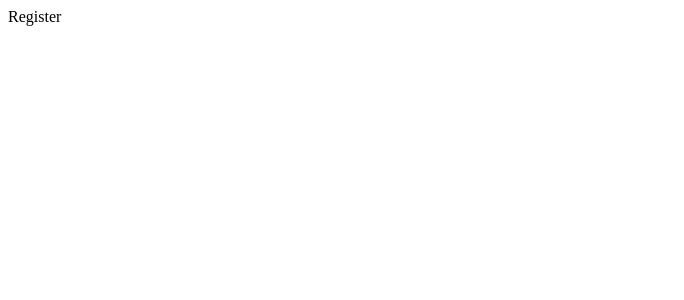
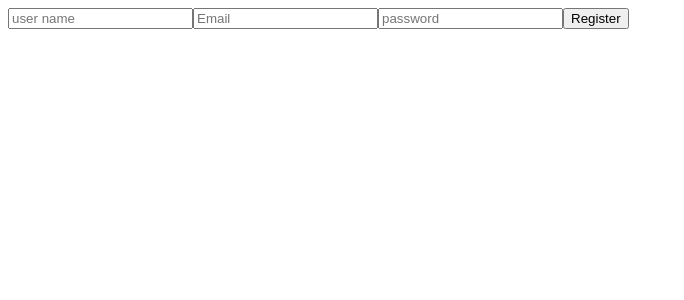
Before and after one commit to Ace-spoe/habit-tracker, a React (Vite) app in the folder client/: page /register in a window 1280 px wide. Shown: the top 300 px of the page, without its empty margins (0-684 px from the left). Built offline with nearby package versions, Linux system fonts and the light colour scheme.

Commit message:
implemented registration flow

```diff
--- a/client/src/pages/Login.jsx
+++ b/client/src/pages/Login.jsx
@@ -54,7 +54,7 @@ const Login = () => {
       value = {formData.password}
       onChange = {e => setFormData({ ...formData, password: e.target.value })}  />
       <input
-      type = 'submit' />
+      type = 'submit' value="Login" />
       {err && <p>{err}</p>}
     </form>
 
--- a/client/src/pages/Register.jsx
+++ b/client/src/pages/Register.jsx
@@ -1,8 +1,67 @@
-import React from 'react'
+import React, { useState } from 'react'
+import { useNavigate } from 'react-router-dom'
 
 const Register = () => {
+  const [ formData , setFormData ] = useState({
+    username : '' , email : '' , password : ''
+  })
+  const [err , setErr] = useState(null)
+  const navigate = useNavigate()
+
+  const handleSubmit = async (e) => {
+      e.preventDefault()
+
+      try{
+        const res = await fetch ("http://localhost:3000/api/auth/register", {
+          method : 'POST' ,
+          headers : {
+            'Content-Type' : 'application/json'
+          },
+          credentials : 'include',
+          body : JSON.stringify(formData)
+        })
+
+        const response = await res.json()
+
+        if (!res.ok) {
+        setErr(response.message);
+        return console.log('Some thing went wrong')
+      }
+
+      navigate('/login')
+
+      }catch(err){
+        setErr('Unable to connect to the internet')
+    }
+
+
+    }
+
+
   return (
-    <div>Register</div>
+    <form onSubmit = {handleSubmit}>
+      <input type="text"
+      placeholder='user name'
+      required
+      value={formData.username}
+      onChange={e => setFormData({...formData , username : e.target.value })}
+      />
+      <input type="email"
+      placeholder='Email'
+      required
+      value={formData.email}
+      onChange={e => setFormData({...formData , email : e.target.value })}
+      />
+      <input type="password"
+      placeholder='password'
+      required
+      value={formData.password}
+      onChange={e => setFormData({...formData , password : e.target.value})}
+      />
+      <input
+      type = 'submit' value='Register'/>
+      {err && <p>{err}</p>}
+    </form>
   )
 }
 
```
